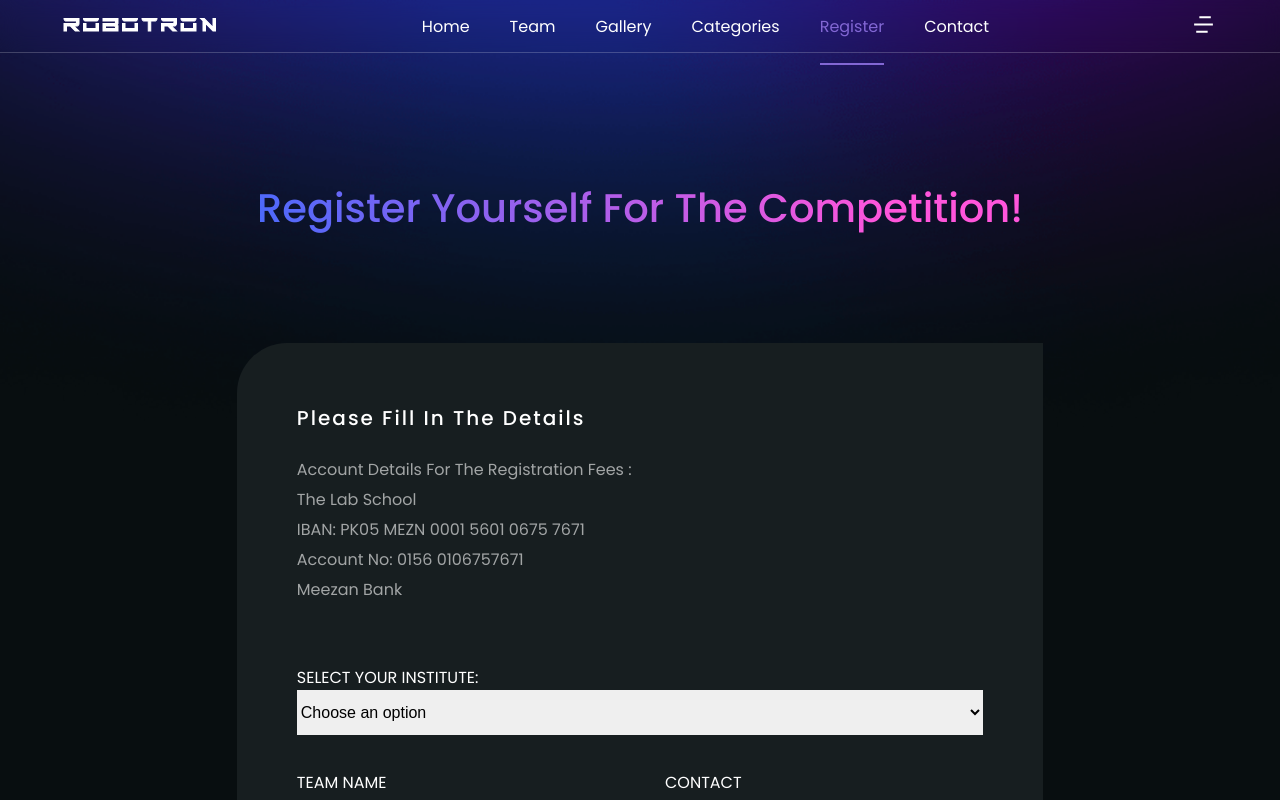
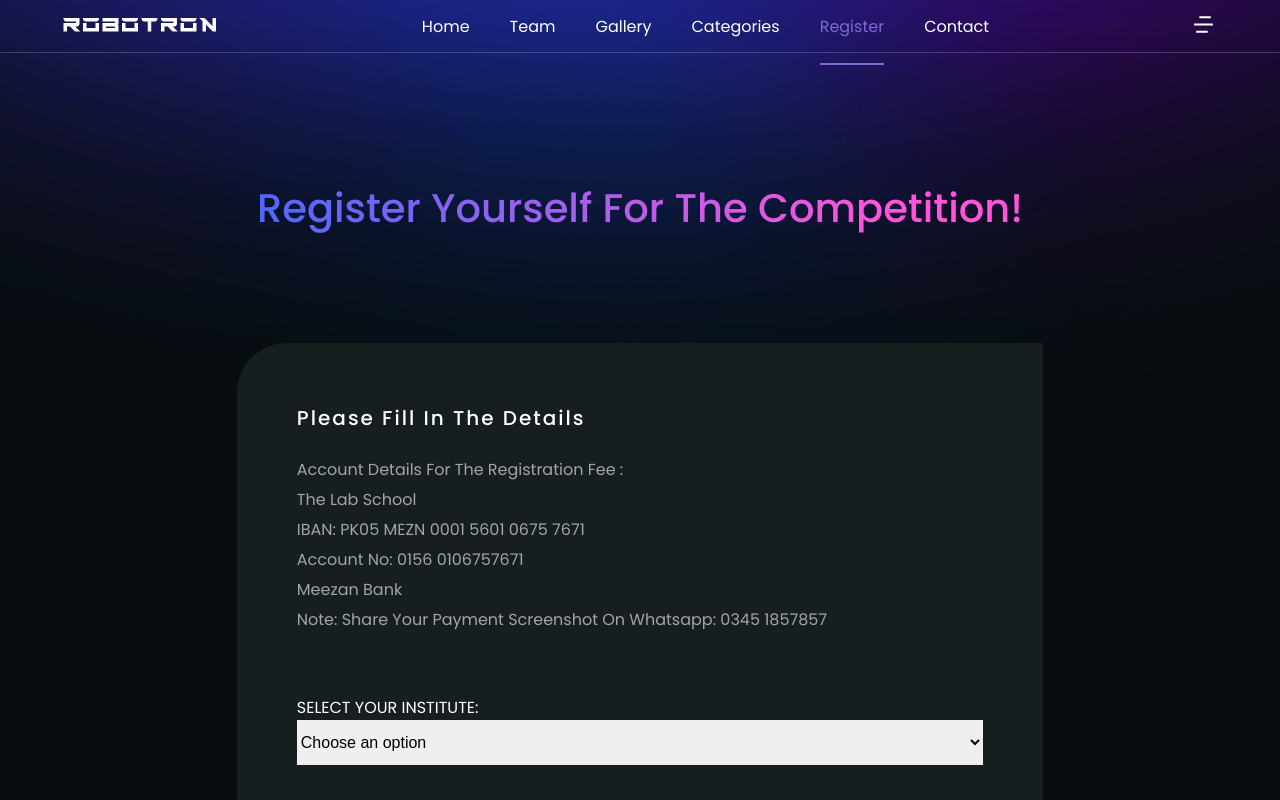
Before and after one commit to muawwizbilal/Robotron2.0, a Next.js app: page /register in a window 1280 px wide. Shown: the top 800 px of the page. Built offline with nearby package versions, Linux system fonts and the light colour scheme.

Commit message:
Update account-details

```diff
--- a/sections/register.js
+++ b/sections/register.js
@@ -82,10 +82,10 @@ const Register = () => {
                     <div className="right w-70">
                         <TitleSm title="Please Fill In The Details" />
 
-                        <p className="desc-p">Account Details For The Registration Fees :  <br/> The Lab School <br/>
+                        <p className="desc-p">Account Details For The Registration Fee :  <br/> The Lab School <br/>
 IBAN: PK05 MEZN 0001 5601 0675 7671 <br/>
 Account No: 0156 0106757671 <br/>
-Meezan Bank </p>
+ Meezan Bank <br/> Note: Share Your Payment Screenshot On Whatsapp: 0345 1857857 </p>
 
                         <form onSubmit={handleSubmit}>
                             <div className="inputs">
```
